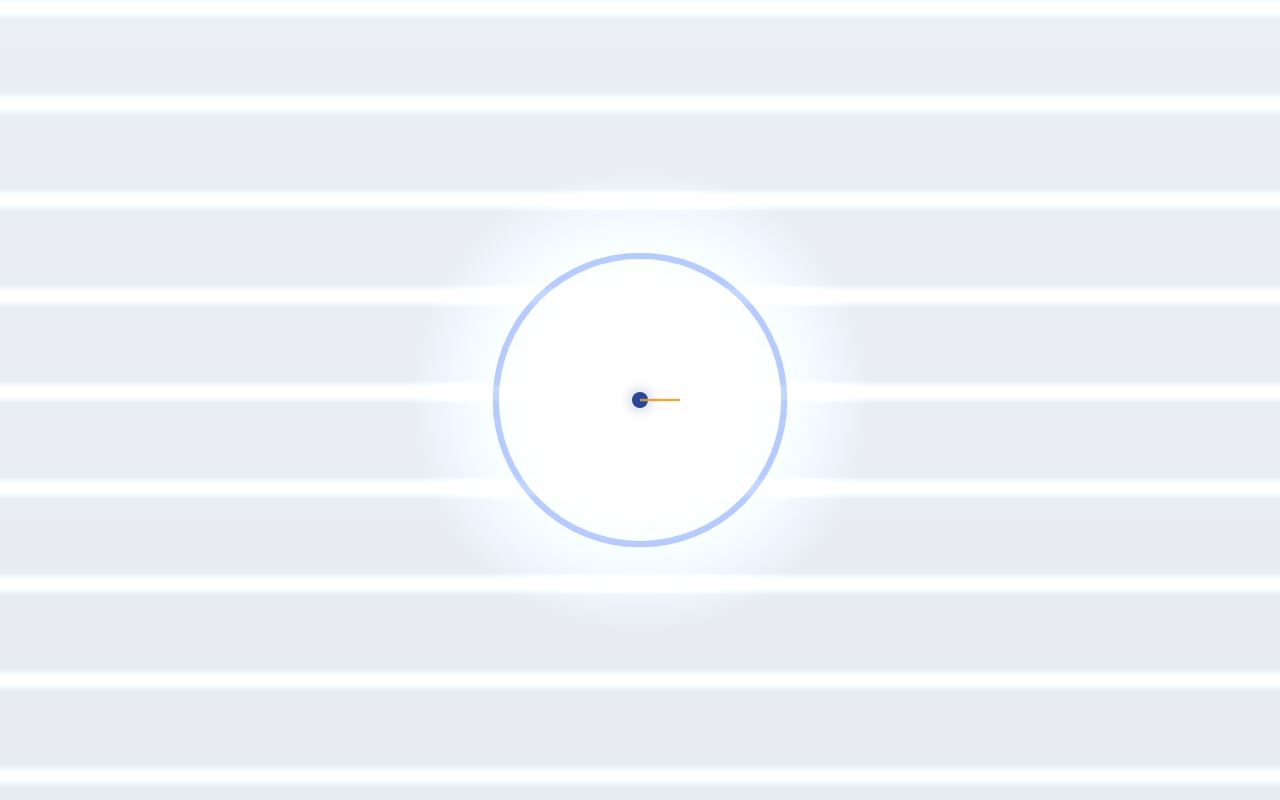
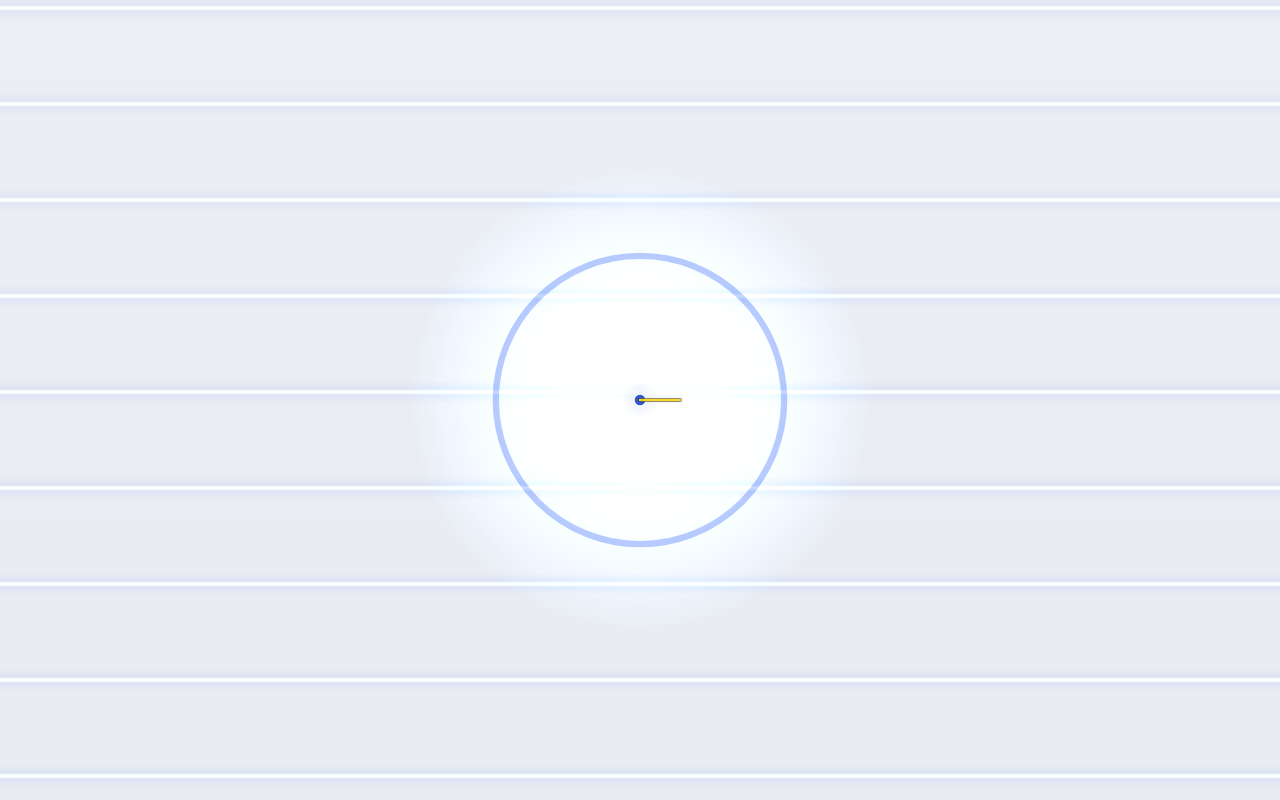
Before and after one commit to SAE-v4/SymbolicAttractorEngine, a website built with Vite: page index.html in a window 1280 px wide. Built offline with nearby package versions, Linux system fonts and the light colour scheme.

Commit message:
tweaking breathing visualsr

```diff
--- /dev/null
+++ b/src/config/applyBreathTuning.ts
@@ -0,0 +1,32 @@
+import { BREATH_TUNING, tuneForDPR } from "@config/breath";
+
+function num(qs: URLSearchParams, key: string) {
+  const v = qs.get(key);
+  if (v == null) return null;
+  const n = parseFloat(v);
+  return Number.isNaN(n) ? null : n;
+}
+
+export function applyBreathTuningFromQueryOnce() {
+  // 1) device tweaks up-front
+  const tuned = tuneForDPR(BREATH_TUNING);
+  Object.assign(BREATH_TUNING, tuned);
+
+  // 2) URL overrides
+  const q = new URLSearchParams(location.search);
+
+  const band   = num(q, "band");        // lifts base alpha
+  const bandG  = num(q, "bandGain");    // lifts alpha gain
+  const thickG = num(q, "thickGain");   // ± thickness gain
+  const swell  = num(q, "swell");       // gate swell percent (e.g. 0.03 -> 3%)
+  const shape  = num(q, "shape");       // breath curve shaping (>1 softer, <1 punchier)
+
+  if (band   != null) BREATH_TUNING.band.alphaBase   += band;
+  if (bandG  != null) BREATH_TUNING.band.alphaGain   += bandG;
+  if (thickG != null) BREATH_TUNING.band.thicknessGain += thickG;
+  if (swell  != null) BREATH_TUNING.gate.swellPct     = swell;
+  if (shape  != null) BREATH_TUNING.shape             = shape;
+
+  // (Add more knobs as you like.)
+  console.log("[BreathTuning] applied", BREATH_TUNING);
+}
--- /dev/null
+++ b/src/config/breath.ts
@@ -0,0 +1,79 @@
+export type BreathTuning = {
+  // curve
+  shape: number;          // >1 = softer peaks, <1 = punchier
+  offset: number;         // cycles (0..1), phase shift
+  beatWidth: number;      // 0..0.5 — narrower = snappier downbeat
+  // bands
+  band: {
+    alphaBase: number;    // base alpha
+    alphaGain: number;    // scales with breath
+    alphaBeat: number;    // extra on downbeat pulse
+    thicknessBase: number;// px baseline (relative to h)
+    thicknessGain: number;// ± % via breath (0.0..1.0)
+    gapMinPx: number;     // min px between bands
+    gapRel: number;       // fraction of h
+  };
+  // gate
+  gate: {
+    swellPct: number;     // ±% radius via breath (0.03 = 3%)
+    strokeBase: number;   // px
+    strokeProgress: number;
+    strokeBreath: number;
+    strokeBloom: number;
+    ringAlphaMax: number; // clamp to avoid washout
+    glowAlphaMax: number;
+  };
+  // witness
+  witness: {
+    auraRBase: number;    // px
+    auraRGain: number;    // px via breath
+    auraABase: number;    // alpha
+    auraAGain: number;    // alpha via breath
+  };
+};
+
+export const BREATH_TUNING: BreathTuning = {
+  shape: 1.0,
+  offset: 0.0,
+  beatWidth: 0.08,
+
+  band: {
+    alphaBase: 0.15,
+    alphaGain: 0.25,
+    alphaBeat: 0.10,
+    thicknessBase: 6,     // + h*0.012 is added in code
+    thicknessGain: 0.60,
+    gapMinPx: 60,
+    gapRel: 0.12,
+  },
+
+  gate: {
+    swellPct: 0.03,
+    strokeBase: 6,
+    strokeProgress: 12,
+    strokeBreath: 8,
+    strokeBloom: 10,
+    ringAlphaMax: 0.9,
+    glowAlphaMax: 0.9,
+  },
+
+witness: {
+  auraRBase: 18,   // was 15
+  auraRGain: 18,   // was 10 (bigger swing, more obvious breath)
+  auraABase: 0.12, // was 0.05 (always visible)
+  auraAGain: 0.18, // was 0.10 (stronger modulation)
+}
+
+};
+
+export function tuneForDPR(base: BreathTuning): BreathTuning {
+  const dpr = Math.max(1, window.devicePixelRatio || 1);
+  if (dpr >= 3) {
+    return {
+      ...base,
+      band: { ...base.band, alphaBase: base.band.alphaBase + 0.05, alphaGain: base.band.alphaGain + 0.05 },
+      gate: { ...base.gate, ringAlphaMax: 0.85, glowAlphaMax: 0.85 },
+    };
+  }
+  return base;
+}
--- /dev/null
+++ b/src/config/index.ts
@@ -0,0 +1 @@
+export * from "./breath";
--- a/src/main.ts
+++ b/src/main.ts
@@ -3,10 +3,14 @@ import { SpiralGateChamber } from "./chambers/flow/SpiralGateChamber";
 import { WitnessControls } from "./controls/WitnessControls";
 import { Flags } from "./utils/Flags";
 import { TempoEngine } from "./tempo/TempoEngine";
+import { applyBreathTuningFromQueryOnce } from "@config/applyBreathTuning";
+
+applyBreathTuningFromQueryOnce();
 
 const canvas = document.getElementById("engine-canvas") as HTMLCanvasElement;
 const tempo = new TempoEngine();
 const flags = new Flags();
+
 
 const services = {
   tempo: {
--- a/src/render/WitnessRenderer.ts
+++ b/src/render/WitnessRenderer.ts
@@ -1,49 +1,77 @@
 import { getBreath } from "@utils/breath";
+import { BREATH_TUNING as T } from "@config/breath";
 
 export function drawWitness(
   g: CanvasRenderingContext2D,
   phase: number,
-  pos: {x:number,y:number},
-  vel: {x:number,y:number},
-  facing: {x:number,y:number},
-  thrust: number
+  pos: { x: number; y: number },
+  _vel: { x: number; y: number },
+  facing: { x: number; y: number },
+  _thrust: number
 ) {
-  // velocity tail
+  const breath = getBreath(phase);
+
+  // --- 1) Aura (UNDER everything) ---
+  {
+    const auraR = T.witness.auraRBase + T.witness.auraRGain * breath;
+    const a = T.witness.auraABase + T.witness.auraAGain * breath;
+
+    g.save();
+    g.globalCompositeOperation = "source-over";
+    const aura = g.createRadialGradient(pos.x, pos.y, 0, pos.x, pos.y, auraR);
+    aura.addColorStop(0, `rgba(80,120,255,${a})`);
+    aura.addColorStop(1, "rgba(80,120,255,0)");
+    g.fillStyle = aura;
+    g.beginPath();
+    g.arc(pos.x, pos.y, auraR, 0, Math.PI * 2);
+    g.fill();
+    g.restore();
+  }
+
+  // --- 2) Core dot ---
+  {
+    g.save();
+    g.globalCompositeOperation = "source-over";
+    g.beginPath();
+    g.arc(pos.x, pos.y, 6, 0, Math.PI * 2);
+    g.fillStyle = "rgba(40,80,200,0.95)";
+    g.fill();
+
+    // optional crisp edge (subtle outline)
+    g.lineWidth = 1.5;
+    g.strokeStyle = "rgba(255,255,255,0.9)";
+    g.stroke();
+    g.restore();
+  }
+
+  // --- 3) Facing line ---
+  {
+    const fx = pos.x + facing.x * 40;
+    const fy = pos.y + facing.y * 40;
+  drawFacingLine(g, pos, { x: fx, y: fy });
+  }
+}
+
+function drawFacingLine(
+  g: CanvasRenderingContext2D,
+  from: {x:number,y:number},
+  to:   {x:number,y:number}
+) {
   g.save();
-  g.globalCompositeOperation = "lighter";
-  g.strokeStyle = "rgba(40,180,100,0.5)";
-  g.lineWidth = 3;
-  g.beginPath();
-  g.moveTo(pos.x, pos.y);
-  g.lineTo(pos.x - vel.x * 0.12, pos.y - vel.y * 0.12);
-  g.stroke();
+  g.globalCompositeOperation = "source-over";
+  g.lineCap = "round";
+
+  // 1) Contrast under-stroke (dark)
+  g.strokeStyle = "rgba(20,30,60,0.55)";   // cool dark
+  g.lineWidth = 4;                          // slightly wider
+  g.beginPath(); g.moveTo(from.x, from.y); g.lineTo(to.x, to.y); g.stroke();
+
+  // 2) Bright stroke (yellow) + gentle shadow
+  g.shadowColor = "rgba(0,0,0,0.18)";
+  g.shadowBlur  = 3;
+  g.strokeStyle = "rgba(255,220,40,0.95)";
+  g.lineWidth   = 2.5;
+  g.beginPath(); g.moveTo(from.x, from.y); g.lineTo(to.x, to.y); g.stroke();
+
   g.restore();
-
-  // body
-  g.save();
-  g.shadowColor = "rgba(20,40,120,0.35)";
-  g.shadowBlur = 16;
-  g.fillStyle = "rgba(30,60,140,0.95)";
-  g.beginPath();
-  g.arc(pos.x, pos.y, 8 + 6 * thrust, 0, Math.PI * 2);
-  g.fill();
-  g.restore();
-
-  // facing (command)
-  g.save();
-  g.strokeStyle = "rgba(230,160,40,0.9)";
-  g.lineWidth = 2.5;
-  g.beginPath();
-  g.moveTo(pos.x, pos.y);
-  g.lineTo(pos.x + facing.x * 40, pos.y + facing.y * 40);
-  g.stroke();
-  g.restore();
-
-    const breath = getBreath(phase);
-  const auraR = 15 + 10 * breath;
-  const aura = g.createRadialGradient(pos.x, pos.y, 0, pos.x, pos.y, auraR);
-  aura.addColorStop(0, `rgba(80,120,255,${0.05 + 0.10 * breath})`);
-  aura.addColorStop(1, "rgba(80,120,255,0)");
-  g.fillStyle = aura;
-  g.beginPath(); g.arc(pos.x, pos.y, auraR, 0, Math.PI * 2); g.fill();
 }
--- a/src/render/gateRenderer.ts
+++ b/src/render/gateRenderer.ts
@@ -1,49 +1,27 @@
-// render/gateRenderer.ts
 import { getBreath } from "@utils/breath";
+import { BREATH_TUNING as T } from "@config/breath";
 
-type Readout = {
-  progress: number;
-  sAlign: number;
-  sBreath: number;
-  sCoherent: number;
-};
+export function drawGate(g: CanvasRenderingContext2D, phase: number, w: number, h: number, readout: Readout, bloom: number, strength = 1) {
+  const { progress } = readout;
+  const breath = getBreath(phase, { shape: T.shape, offset: T.offset });
 
-export function drawGate(
-  g: CanvasRenderingContext2D,
-  phase: number,
-  w: number,
-  h: number,
-  readout: Readout,
-  bloom: number,
-  strength = 1
-) {
-  const { progress } = readout;
-  const breath = getBreath(phase); // 0..1
-
-  const cx = w * 0.5;
-  const cy = h * 0.5;
-
-  // Base + progress + subtle breath swell
+  const cx = w * 0.5, cy = h * 0.5;
   const baseR = Math.min(w, h) * 0.18;
-  const r = baseR * (1 + 0.03 * breath) + progress * baseR * 0.9;
+  const r = baseR * (1 + T.gate.swellPct * breath) + progress * baseR * 0.9;
 
   g.save();
+  g.lineJoin = "round"; g.lineCap = "round";
+  g.lineWidth = T.gate.strokeBase + T.gate.strokeProgress * progress + T.gate.strokeBreath * breath + T.gate.strokeBloom * bloom;
 
-  // 1) RING
-  g.beginPath();
-  g.arc(cx, cy, r, 0, Math.PI * 2);
-  g.lineJoin = "round";
-  g.lineCap = "round";
-  g.lineWidth = 6 + 12 * progress + 8 * breath + 10 * bloom;
-
-  const ringA = Math.min(0.9, (0.35 + 0.4 * progress + 0.25 * bloom) * strength);
+  const ringA = Math.min(T.gate.ringAlphaMax, (0.35 + 0.4 * progress + 0.25 * bloom) * strength);
+  g.beginPath(); g.arc(cx, cy, r, 0, Math.PI * 2);
   g.strokeStyle = `rgba(40,80,200,${ringA})`;
   g.stroke();
 
-  // 2) INNER GLOW (breath/bloom) — fully scoped
+  // inner glow
   {
     const innerA0 = (0.18 + 0.34 * progress + 0.25 * bloom) * strength;
-    const a0 = Math.max(0, Math.min(0.9, innerA0));
+    const a0 = Math.max(0, Math.min(T.gate.glowAlphaMax, innerA0));
     const outer = r * 1.6 + 40 * bloom;
 
     const grad = g.createRadialGradient(cx, cy, r * 0.6, cx, cy, outer);
@@ -51,17 +29,14 @@ export function drawGate(
     grad.addColorStop(0.65, `rgba(150,180,255,${a0 * 0.35})`);
     grad.addColorStop(1.00, `rgba(150,180,255,0)`);
 
-    g.save(); // isolate additive
+    g.save();
     g.globalCompositeOperation = "lighter";
     g.fillStyle = grad;
-    g.beginPath();
-    g.arc(cx, cy, outer, 0, Math.PI * 2);
-    g.fill();
+    g.beginPath(); g.arc(cx, cy, outer, 0, Math.PI * 2); g.fill();
     g.restore();
   }
 
   // 3) COHERENCE HALO (optional)
-  {
     const coh = readout.sAlign * readout.sBreath * readout.sCoherent;
     if (coh > 0.1) {
       const glow = Math.min(1, coh * coh);
@@ -77,7 +52,7 @@ export function drawGate(
       g.stroke();
       g.restore();
     }
-  }
+
 
   g.restore();
 }
--- a/src/render/phaseFX.ts
+++ b/src/render/phaseFX.ts
@@ -1,40 +1,56 @@
-// render/phaseFX.ts
 import { getBreath, getDownbeat } from "@utils/breath";
+import { BREATH_TUNING as T } from "@config/breath";
 
-export function drawPhaseFX(
-  g: CanvasRenderingContext2D,
-  phase: number,
-  w: number,
-  h: number
-) {
-  const breath = getBreath(phase);
-  const down = getDownbeat(phase);
+export function drawPhaseFX(g: CanvasRenderingContext2D, phase: number, w: number, h: number) {
+  const breath = getBreath(phase, { shape: T.shape, offset: T.offset });
+  const down   = getDownbeat(phase, { beatWidth: T.beatWidth });
 
   g.save();
-  g.globalCompositeOperation = "source-over";
-
-  // --- background wash (breath tint) ---
+  // background wash (subtle)
   const base = 235 + Math.round(10 * breath);
   const bg = g.createLinearGradient(0, 0, 0, h);
-  bg.addColorStop(0, `rgb(${base},${base + 4},${base + 10})`);
-  bg.addColorStop(1, `rgb(${base - 3},${base + 1},${base + 7})`);
-  g.fillStyle = bg;
-  g.fillRect(0, 0, w, h);
+  bg.addColorStop(0, `rgb(${base},${base+4},${base+10})`);
+  bg.addColorStop(1, `rgb(${base-3},${base+1},${base+7})`);
+  g.fillStyle = bg; g.fillRect(0, 0, w, h);
 
-  // --- horizontal luminous bands ---
-  const bandGap = Math.max(60, h * 0.12);
-  const bandThickness = (6 + h * 0.012) * (0.7 + 0.6 * breath);
-  g.globalCompositeOperation = "lighter";
-  g.globalAlpha = 0.15 + 0.45 * breath + 0.10 * down;
+ // inside drawPhaseFX after background wash
+
+const bandGap = Math.max(T.band.gapMinPx, h * T.band.gapRel);
+const bandThickness = (T.band.thicknessBase + h * 0.012) * (1 - T.band.thicknessGain/2 + T.band.thicknessGain * breath);
+
+// Colors: use mid-blue (lower luminance) for contrast on light BG
+const coreRGB = { r: 180, g: 205, b: 255 };   // core line (lighter pass)
+const bodyRGB = { r: 120, g: 160, b: 235 };   // body fill (source-over pass)
+
+// -------- PASS 1: Base band shape (source-over) --------
+g.save();
+g.globalCompositeOperation = "source-over";
+g.globalAlpha = Math.min(1, T.band.alphaBase + T.band.alphaGain * breath + T.band.alphaBeat * down);
 
 for (let y = (h * 0.25) % bandGap; y < h; y += bandGap) {
   const grd = g.createLinearGradient(0, y - bandThickness, 0, y + bandThickness);
-    grd.addColorStop(0, "rgba(160,190,255,0)");
-    grd.addColorStop(0.5, "rgba(200,220,255,1)");
-    grd.addColorStop(1, "rgba(160,190,255,0)");
+  grd.addColorStop(0.00, `rgba(${bodyRGB.r},${bodyRGB.g},${bodyRGB.b},0)`);
+  grd.addColorStop(0.50, `rgba(${bodyRGB.r},${bodyRGB.g},${bodyRGB.b},1)`);  // visible body
+  grd.addColorStop(1.00, `rgba(${bodyRGB.r},${bodyRGB.g},${bodyRGB.b},0)`);
   g.fillStyle = grd;
   g.fillRect(0, y - bandThickness, w, bandThickness * 2);
 }
+g.restore();
 
+// -------- PASS 2: Thin luminous core (lighter) --------
+g.save();
+g.globalCompositeOperation = "lighter";
+// keep additive thin & modest; it’s just a highlight
+const coreThickness = Math.max(2, bandThickness * 0.25);
+g.globalAlpha = 0.25 + 0.35 * breath; // small glow swing
+
+for (let y = (h * 0.25) % bandGap; y < h; y += bandGap) {
+  const grd = g.createLinearGradient(0, y - coreThickness, 0, y + coreThickness);
+  grd.addColorStop(0.00, `rgba(${coreRGB.r},${coreRGB.g},${coreRGB.b},0)`);
+  grd.addColorStop(0.50, `rgba(${coreRGB.r},${coreRGB.g},${coreRGB.b},1)`);  // bright core
+  grd.addColorStop(1.00, `rgba(${coreRGB.r},${coreRGB.g},${coreRGB.b},0)`);
+  g.fillStyle = grd;
+  g.fillRect(0, y - coreThickness, w, coreThickness * 2);
+}
 g.restore();
 }
--- a/src/styles.css
+++ b/src/styles.css
@@ -1,4 +1,5 @@
 html, body, #engine-root { height: 100%; margin: 0; user-select: none; -webkit-user-select: none; }
+body {background-color: rgb(110 150 225);}
 #engine-canvas { width: 100%; height: 100%; display: block; touch-action: none; }
 #ui {
   position: fixed; left: 0; right: 0; bottom: env(safe-area-inset-bottom, 8px);
--- a/tsconfig.json
+++ b/tsconfig.json
@@ -15,7 +15,8 @@
       "@engine/*": ["engine/*"],
       "@systems/*": ["systems/*"],
       "@render/*": ["render/*"],
-      "@utils/*": ["utils/*"]
+      "@utils/*": ["utils/*"],
+      "@config/*": ["config/*"]
     }
   },
   "include": ["src", "vite.config.ts"]
```
Lines whose indentation alone changed are shown as unchanged.
